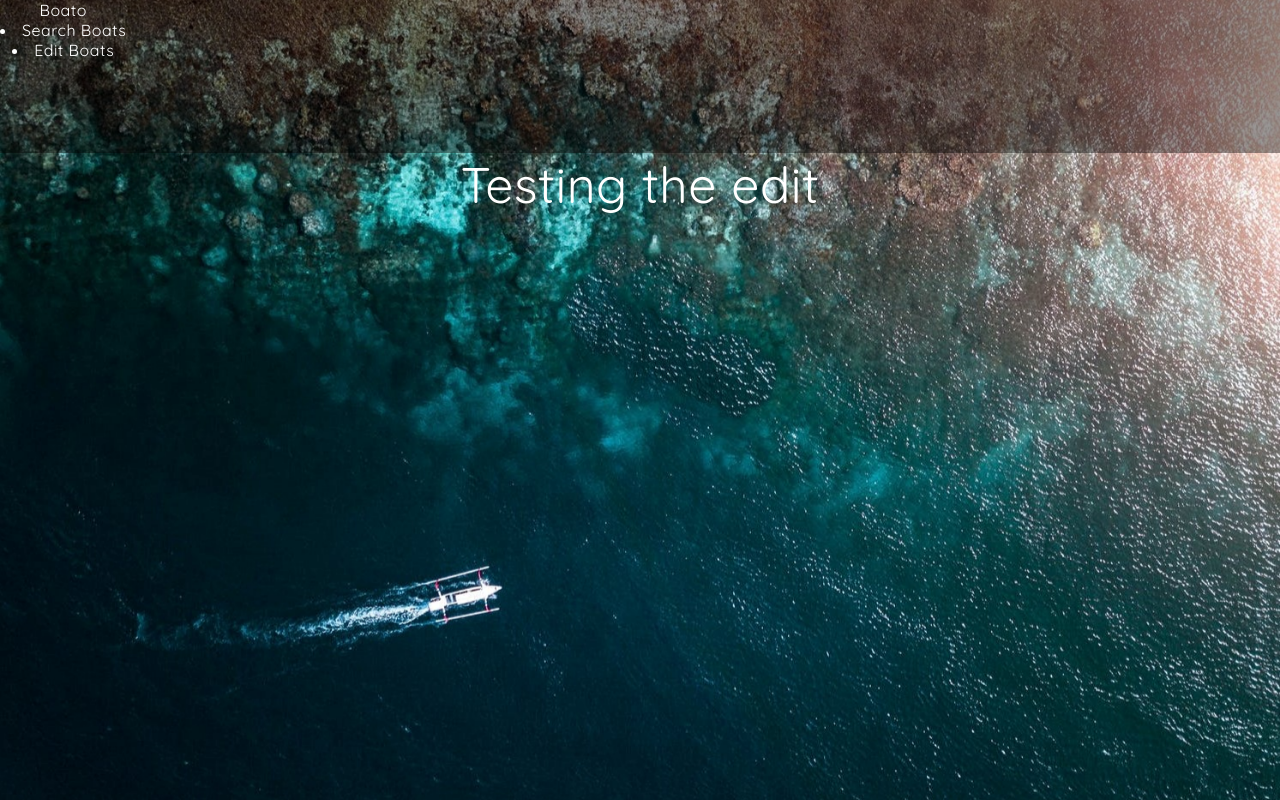
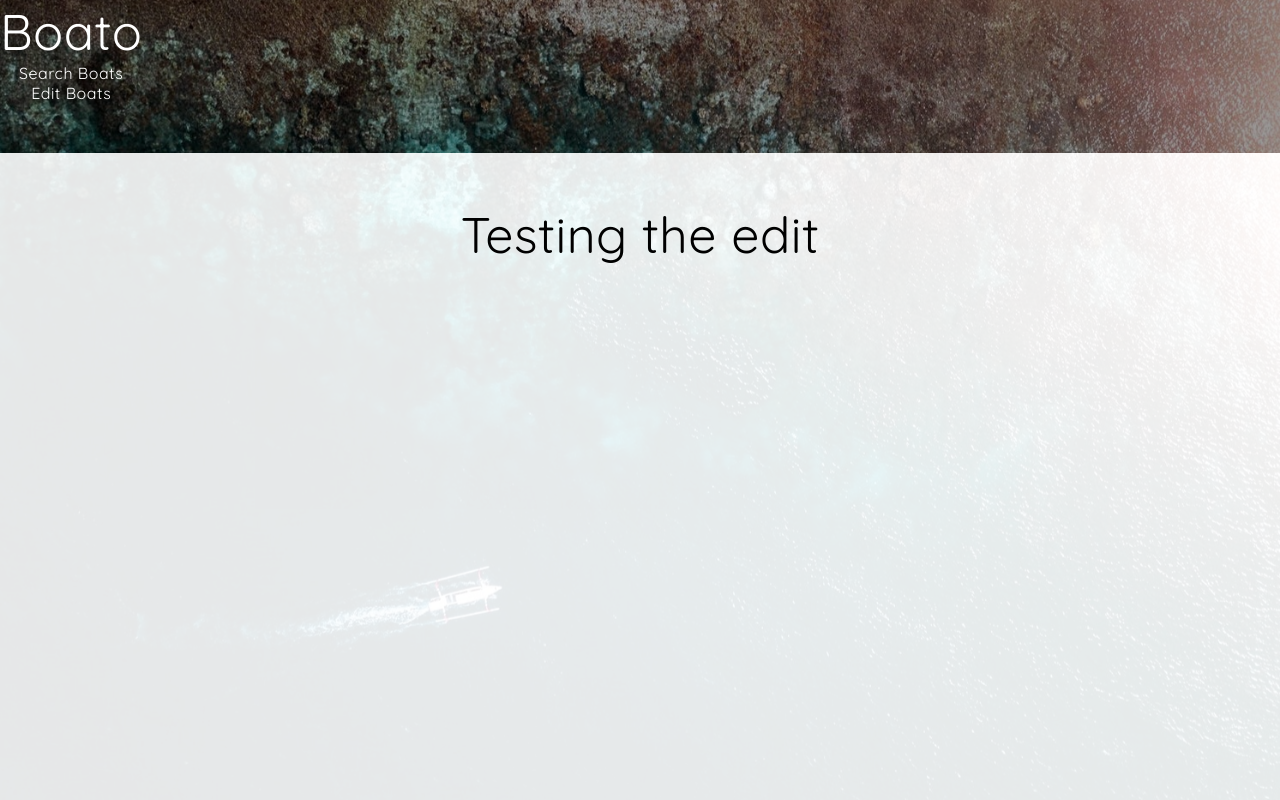
Before and after one commit to AngelicMob/boat-assignment, a React (Create React App) app: page / in a window 1280 px wide. Both pictures are taken after a click on the item "Edit Boats". Built offline with nearby package versions, Linux system fonts and the light colour scheme.

Commit message:
some css

```diff
--- a/src/App.js
+++ b/src/App.js
@@ -2,7 +2,7 @@ import React, {useState} from 'react';
 import './App.css';
 import LandingPage from './components/landingpage.jsx';
 import Navbar from './components/navbar.jsx';
-import Edit from './components/Edit.jsx';
+import Edit from './components/AddBoat.jsx';
 
 
 
--- /dev/null
+++ b/src/components/AddBoat.jsx
@@ -0,0 +1,62 @@
+import React from 'react'
+import styled from "styled-components";
+
+
+/*Add, Edit, Delete, filter*/
+
+
+
+const EditStyle = styled.div`
+
+
+  color: black;
+  font-size: 50px;
+
+
+`;
+const BackgroundWrapper = styled.div`
+
+    height: 90vh;
+    background-color: rgba(255, 255, 255, 0.9);
+    padding: 50px 50px 50px 50px;
+
+`;
+
+const EditInput = styled.input`
+width: 100%;
+padding: 12px 20px;
+outline: none;
+display: inline-block;
+border: 1px solid #ccc;
+border-radius: 4px;
+box-sizing: border-box;
+
+
+InputArea[type="text"]:focus,
+:focus {
+  box-shadow: 0 0 5px rgba(81, 203, 238, 1);
+  border: 1px solid rgba(81, 203, 238, 1);
+}
+
+`;
+
+
+
+export default function AddBoat() {
+
+
+
+
+
+    return (
+
+       <BackgroundWrapper>
+            <EditStyle>
+                Testing the edit
+
+            </EditStyle>
+
+       </BackgroundWrapper>
+
+    )
+}
--- a/src/components/Edit.jsx
+++ /dev/null
@@ -1,26 +0,0 @@
-import React from 'react'
-import styled from "styled-components";
-/*Add, Edit, Delete*/
-
-
-
-const EditStyle = styled.div`
-
-
-  color: white;
-  font-size: 50px;
-
-
-`;
-
-
-export default function Edit() {
-    return (
-        <EditStyle>
-
-        Testing the edit
-
-        </EditStyle>
-
-    )
-}
--- a/src/components/navbar.jsx
+++ b/src/components/navbar.jsx
@@ -18,7 +18,22 @@ const NavbarContent = styled.div`
 
 const NavbarText = styled.div`
 
+.logo-text {
 
+    display: flex;
+
+
+}
+.logo {
+
+    font-size: 50px;
+
+}
+
+li {
+    list-style: none;
+
+}
 
 `;
 
@@ -33,7 +48,7 @@ export default function NavBar({pageCurrent}) {
             <NavbarText>
                 <div id ="logo-text">
 
-                <div className ="logo">Boato</div>
+                <div className ="logo">Boato </div>
 
                         <li onClick = {() => pageCurrent('landingpage')}>Search Boats</li>
                         <li onClick = {() => pageCurrent('editPage')}>Edit Boats</li>
```
Also changed, not shown: src/components/BoatItem.jsx (added).
